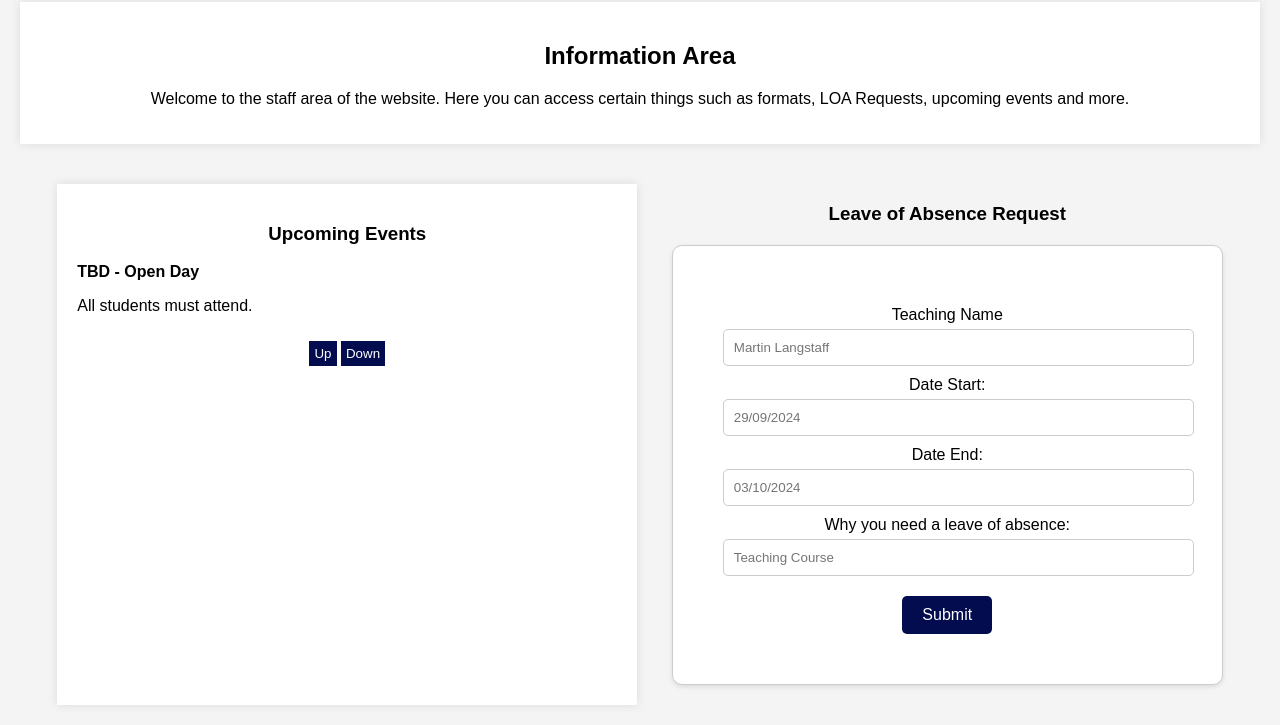
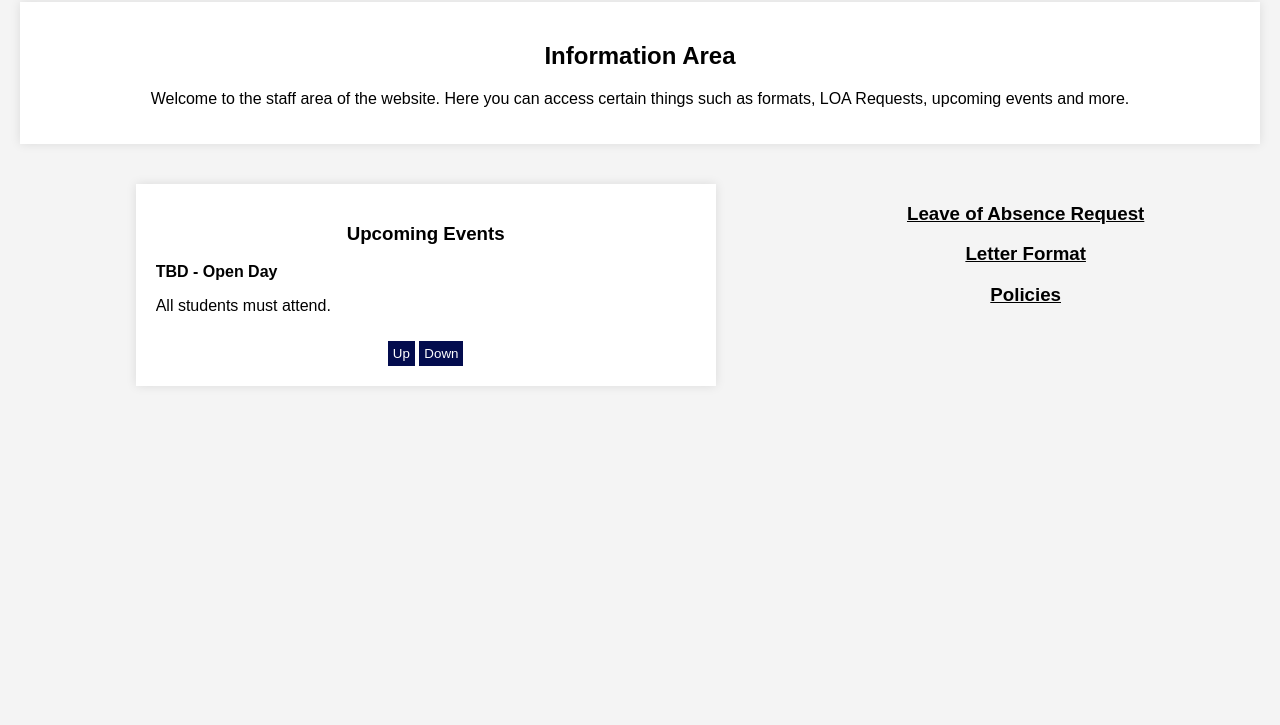
Before and after one commit to charlie-jay2/CCC, a website: page admin.html in a window 1280 px wide. Shown: the part 239-964 px from the top of the page. After the commit the page ends 800 px from the top, so only its background shows below. Drawn offline with Linux system fonts and the light colour scheme.

Commit message:
admin update

```diff
--- a/admin.html
+++ b/admin.html
@@ -46,90 +46,26 @@
           <button class="scroll-btn" id="scroll-up">Up</button>
           <button class="scroll-btn" id="scroll-down">Down</button>
         </div>
-
+        <style>
+          .a {
+            text-decoration: underline;
+            color: black;
+          }
+        </style>
         <div class="loa-form-section">
-          <h3>Leave of Absence Request</h3>
-          <form
-            name="loa-request"
-            netlify
-            netlify-honeypot="bot-field"
-            data-netlify="true"
-            method="POST"
-            onsubmit="handleSubmit(event)">
-            <input type="hidden" name="form-name" value="loa-request" />
-
-            <label>
-              Teaching Name
-              <input
-                type="text"
-                name="name"
-                required
-                placeholder="Martin Langstaff" />
-            </label>
-            <label>
-              Date Start:
-              <input
-                type="text"
-                name="start"
-                required
-                placeholder="29/09/2024" />
-            </label>
-            <label>
-              Date End:
-              <input type="text" name="end" required placeholder="03/10/2024" />
-            </label>
-            <label>
-              Why you need a leave of absence:
-              <input
-                type="text"
-                name="reason"
-                required
-                placeholder="Teaching Course" />
-            </label>
-            <button type="submit">Submit</button>
-          </form>
+          <a href="./loa-request.html" class="a"
+            ><h3>Leave of Absence Request</h3></a
+          >
+          <a
+            href="https://docs.google.com/document/d/1P2kxTpmnEIH3B9w23-_udneNz34sLz_PtdplSEf_HJ8/edit?usp=sharing"
+            class="a"
+            ><h3>Letter Format</h3></a
+          >
+          <a href="./policies.html" class="a"><h3>Policies</h3></a>
         </div>
       </div>
     </div>
 
     <script src="staffevents.js"></script>
-    <script>
-      async function handleSubmit(event) {
-        event.preventDefault();
-
-        const form = event.target;
-        const formData = new FormData(form);
-        const data = Object.fromEntries(formData);
-
-        // Handle checkboxes for availability
-        const availabilityCheckboxes = form.querySelectorAll(
-          'input[name="availability"]:checked'
-        );
-        const availability = Array.from(availabilityCheckboxes)
-          .map((checkbox) => checkbox.value)
-          .join(", ");
-
-        // Add availability to data
-        data.availability = availability;
-
-        try {
-          const response = await fetch(".netlify/functions/discord-webhook4", {
-            method: "POST",
-            body: JSON.stringify(data),
-            headers: {
-              "Content-Type": "application/json",
-            },
-          });
-
-          if (response.ok) {
-            alert("Form submitted successfully!");
-          } else {
-            alert("Error submitting form.");
-          }
-        } catch (error) {
-          alert("Error: " + error.message);
-        }
-      }
-    </script>
   </body>
 </html>
```
Also changed, not shown: loa-request.html (added, +93 -0 lines).
